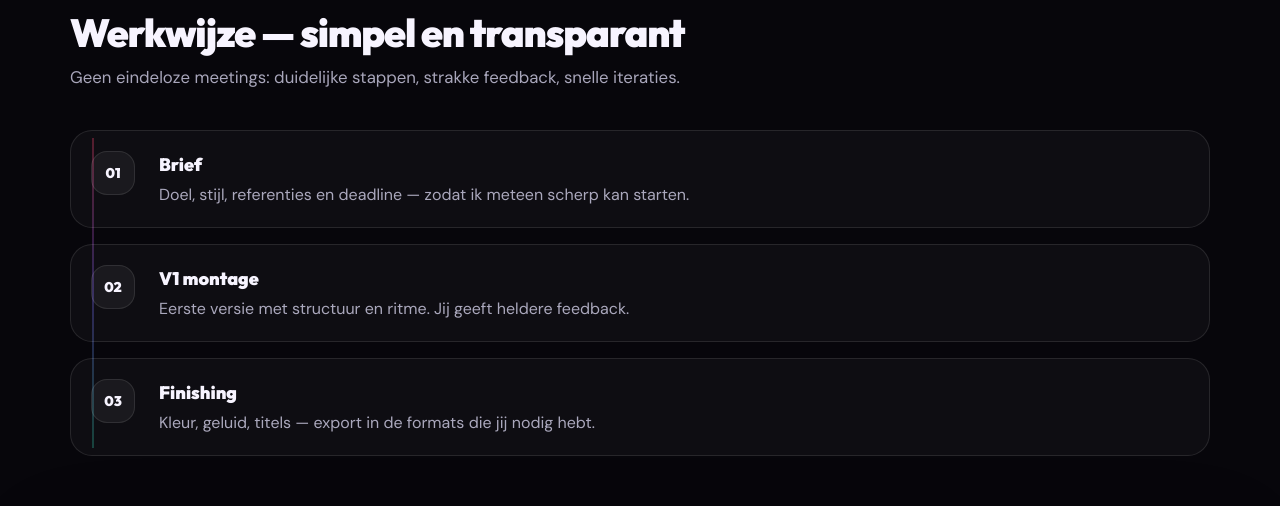
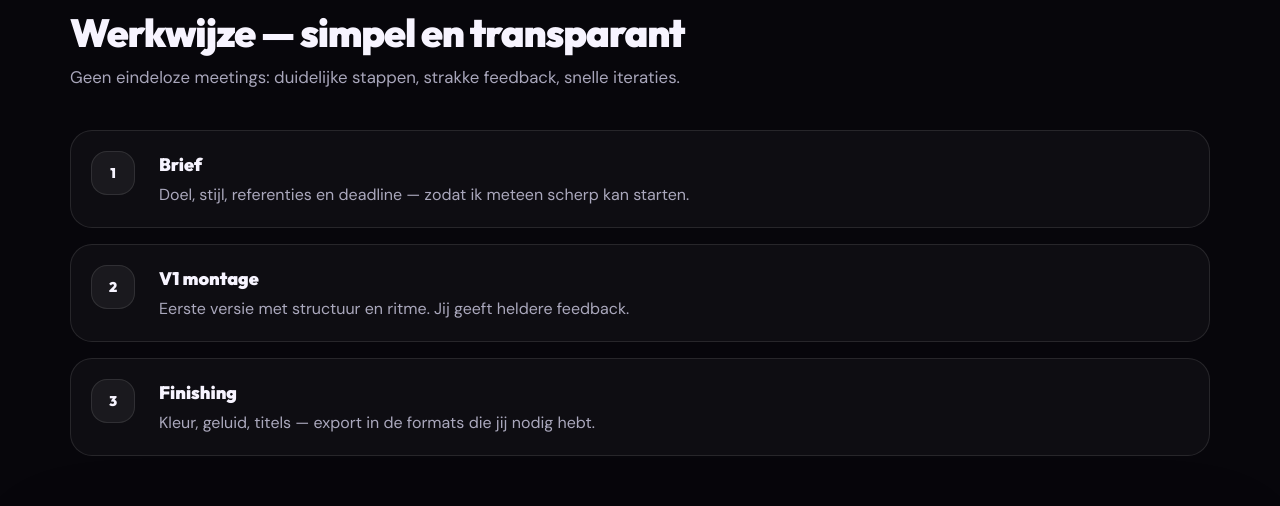
Before and after one commit to hodaifamahria33-ui/hodaifa-ben-yamaan, a Next.js app: page / in a window 1280 px wide. Shown: the part 3340-3846 px from the top of the page. Built offline with nearby package versions, Linux system fonts and the light colour scheme.

Commit message:
Werkwijze: verticale lijn weg, stappen 1-2-3 zonder voorloopnul

```diff
--- a/components/process-section.tsx
+++ b/components/process-section.tsx
@@ -1,16 +1,16 @@
 const steps = [
   {
-    n: "01",
+    n: "1",
     title: "Brief",
     body: "Doel, stijl, referenties en deadline — zodat ik meteen scherp kan starten.",
   },
   {
-    n: "02",
+    n: "2",
     title: "V1 montage",
     body: "Eerste versie met structuur en ritme. Jij geeft heldere feedback.",
   },
   {
-    n: "03",
+    n: "3",
     title: "Finishing",
     body: "Kleur, geluid, titels — export in de formats die jij nodig hebt.",
   },
@@ -28,14 +28,7 @@ export function ProcessSection() {
             Geen eindeloze meetings: duidelijke stappen, strakke feedback, snelle iteraties.
           </p>
         </header>
-        <div className="relative grid gap-4">
-          <div
-            className="pointer-events-none absolute left-[22px] top-2 bottom-2 hidden w-0.5 opacity-55 md:block"
-            style={{
-              background: "linear-gradient(180deg, rgba(255,61,107,0.55), rgba(124,92,255,0.55), rgba(46,230,192,0.45))",
-            }}
-            aria-hidden
-          />
+        <div className="grid gap-4">
           {steps.map((s) => (
             <div
               key={s.n}
```
